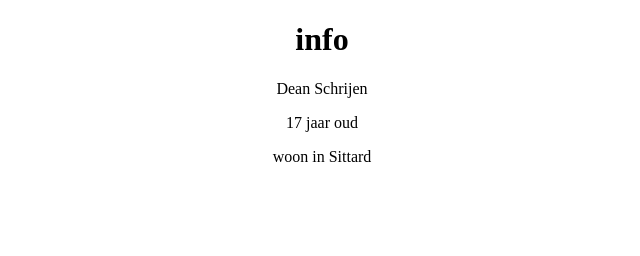
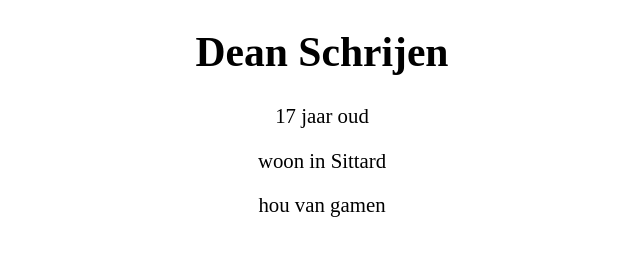
Before and after one commit to DeanS09/website_ch2, a plain HTML site: page me1.html in a window 1280 px wide. Shown: the whole page, without its empty margins (318-958 px from the left). Drawn offline with Linux system fonts and the light colour scheme.

Commit message:
alles af behalve te tekst

```diff
--- a/me1.html
+++ b/me1.html
@@ -6,12 +6,11 @@
   <meta name="viewport" content="width=	, initial-scale=1.0">
   <title>Document</title>
 <body Style="background-color: white; text-align: center;">
-  <div style="color: black;">
-    <h1>info</h1>
-    <p1>Dean Schrijen</p1>
+  <div style="color: black; font-size: 130%;">
+    <h1>Dean Schrijen</h1>
     <p>17 jaar oud</p>
     <p>woon in Sittard</p>
-    <p></p>
+    <p>hou van gamen</p>
   </div>
 
 </body>
```
Also changed, not shown: Dean.html (+4 -4 lines), aaron 2.html (+1 -1 lines), index.html (+2 -2 lines), me2.html (+3 -3 lines).
